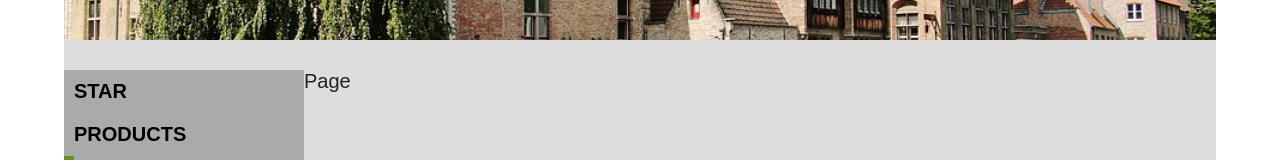
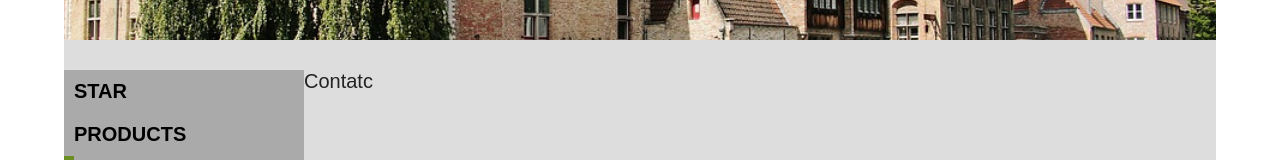
Before and after one commit to luciussulla/r-app, a React (Create React App) app: page /contact in a window 1280 px wide. Shown: the part 200-360 px from the top of the page. Built offline with nearby package versions, Linux system fonts and the light colour scheme.

Commit message:
Create different components for Pages and proper routes for those pages

```diff
--- a/src/components/Page.js
+++ b/src/components/Page.js
@@ -1,9 +1,22 @@
 import React from 'react'
+import {Route, Switch} from 'react-router-dom'
+import HomePage from '../pages/HomePage'
+import ContactPage from '../pages/ContactPage'
+import AdminPage from '../pages/AdminPage'
+import ProductPage from '../pages/ProductPage'
+import ErrorPage from '../pages/ErrorPage'
 
 export default function Page() {
   return (
-    <div>
-      Page
-    </div>
+    <>
+      <Switch>
+        <Route  exact path="/" component={HomePage} />
+        <Route  path="/admin" component={AdminPage} />
+        <Route  path="/products" component={ProductPage} />
+        <Route  path="/contact" component={ContactPage} />
+        <Route  component={ErrorPage} />
+      </Switch>
+
+    </>
   )
 }
--- /dev/null
+++ b/src/pages/AdminPage.js
@@ -0,0 +1,9 @@
+import React, { Component } from 'react'
+
+export default function AdminPage() {
+  return (
+    <div>
+      admin
+    </div>
+  )
+}
--- /dev/null
+++ b/src/pages/ContactPage.js
@@ -0,0 +1,9 @@
+import React, { Component } from 'react'
+
+export default function ContactPage() {
+  return (
+    <div>
+      Contatc
+    </div>
+  )
+}
--- /dev/null
+++ b/src/pages/ErrorPage.js
@@ -0,0 +1,9 @@
+import React, { Component } from 'react'
+
+export default function ErrorPage() {
+  return (
+    <div>
+      Error
+    </div>
+  )
+}
--- /dev/null
+++ b/src/pages/HomePage.js
@@ -0,0 +1,9 @@
+import React, { Component } from 'react'
+
+export default function HomePage() {
+  return (
+    <div>
+      Home
+    </div>
+  )
+}
--- /dev/null
+++ b/src/pages/ProductPage.js
@@ -0,0 +1,9 @@
+import React, { Component } from 'react'
+
+export default function ProductPage() {
+  return (
+    <div>
+      Product
+    </div>
+  )
+}
```
